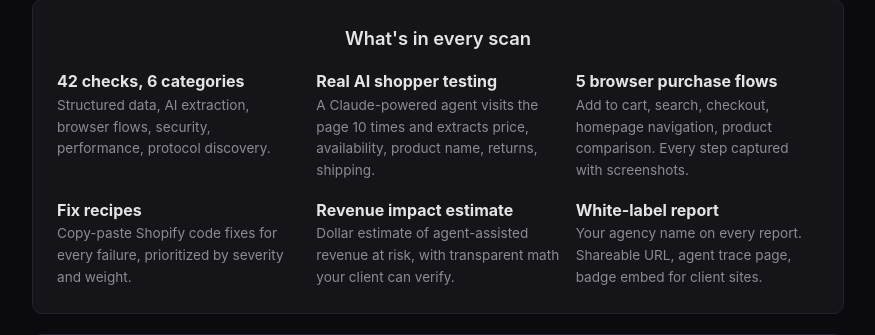
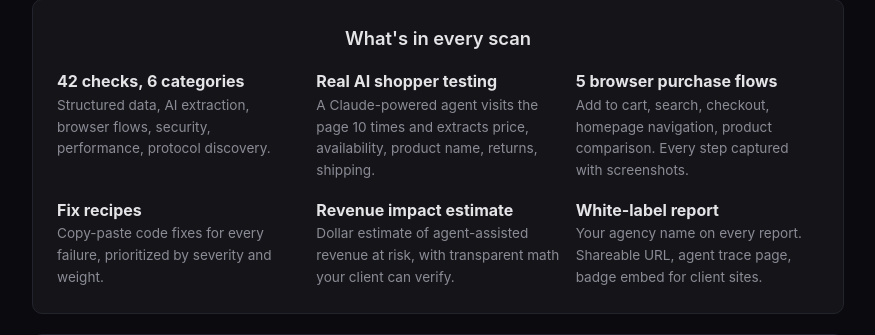
Before and after one commit to monkrus/agent-a, a Flask app: page /agency in a window 1280 px wide. Shown: the part 1045-1380 px from the top of the page, without its empty margins (202-1077 px from the left). Run offline with Flask 3, Linux system fonts and the light colour scheme; parts of the project's set-up code (start-up, migrations or seed data) failed here and were passed over; some libraries are stand-ins or nearby versions.

Commit message:
Remove Shopify-specific language from agency landing page
Co-Authored-By: Claude Opus 4.6 <noreply@anthropic.com>

```diff
--- a/readiness/templates/agency_landing.html
+++ b/readiness/templates/agency_landing.html
@@ -143,7 +143,7 @@
         </div>
         <div>
           <strong style="color:var(--text);">Fix recipes</strong>
-          <p style="font-size:0.85rem; color:var(--text-muted);">Copy-paste Shopify code fixes for every failure, prioritized by severity and weight.</p>
+          <p style="font-size:0.85rem; color:var(--text-muted);">Copy-paste code fixes for every failure, prioritized by severity and weight.</p>
         </div>
         <div>
           <strong style="color:var(--text);">Revenue impact estimate</strong>
```
